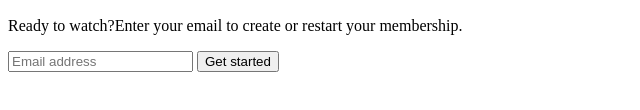
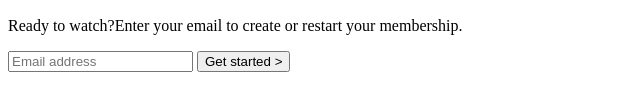
Before and after one commit to Marwa-Awad-Ibrahim/Netflix-opening-page, a plain HTML site: page index.html in a window 1280 px wide. Shown: the part 224-334 px from the top of the page, 0-640 px from the left. Drawn offline with Linux system fonts and the light colour scheme.

Commit message:
Update html file

```diff
--- a/index.html
+++ b/index.html
@@ -27,7 +27,8 @@
 
         <div>
             <input type="email" placeholder="Email address">
-            <button>Get started</button>
+            <button>Get started ></button>
+        </div>
 
     </div>
 
```
